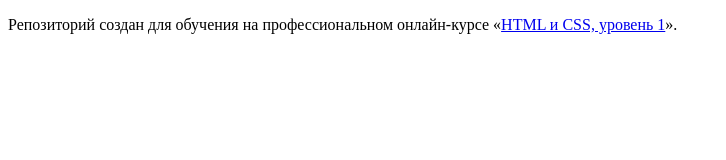
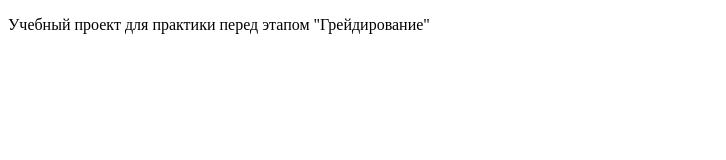
Before and after one commit to garmonica/Sedona, a plain HTML site: page index.html in a window 1280 px wide. Shown: the whole page, without its empty margins (0-726 px from the left). Drawn offline with Linux system fonts and the light colour scheme.

Commit message:
Отредактировала заголовок страницы

```diff
--- a/index.html
+++ b/index.html
@@ -1,12 +1,15 @@
 <!DOCTYPE html>
 <html lang="ru">
-  <head>
-    <meta charset="utf-8">
-    <title>HTML Academy: Седона</title>
-  </head>
-  <body>
 
-    <p>Репозиторий создан для обучения на профессиональном онлайн‑курсе «<a href="https://htmlacademy.ru/intensive/htmlcss">HTML и CSS, уровень 1</a>».</p>
+<head>
+  <meta charset="utf-8">
+  <title>Седона - город для настоящих приключений</title>
+</head>
 
-  </body>
+<body>
+
+  <p>Учебный проект для практики перед этапом "Грейдирование"</p>
+
+</body>
+
 </html>
```
